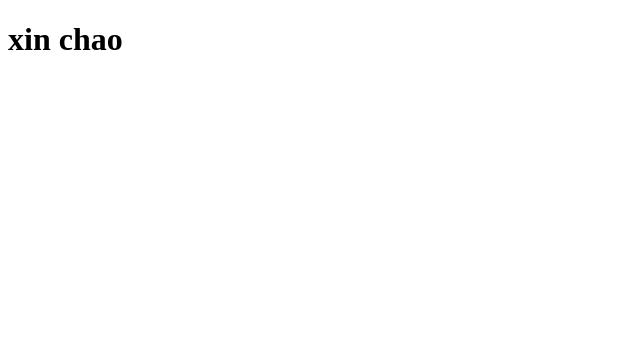
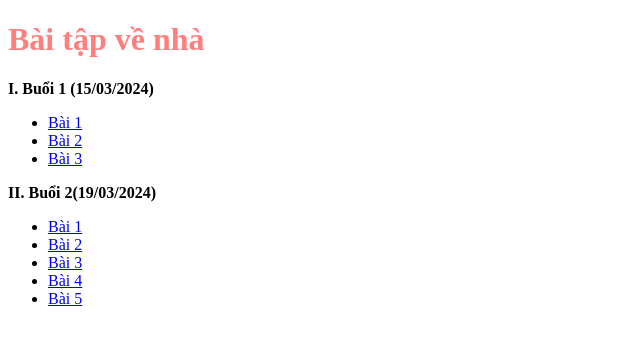
Before and after one commit to Thanhdtka/f8_fullstack_thanhdt, a plain HTML site: page index.html in a window 1280 px wide. Shown: the whole page, without its empty margins (0-640 px from the left). Drawn offline with Linux system fonts and the light colour scheme.

Commit message:
Update git pages

```diff
--- a/index.html
+++ b/index.html
@@ -3,9 +3,23 @@
   <head>
     <meta charset="UTF-8" />
     <meta name="viewport" content="width=device-width, initial-scale=1.0" />
-    <title>Document</title>
+    <title>Homeword_thanhdt</title>
   </head>
   <body>
-    <h1>xin chao</h1>
+    <h1 style="color: rgb(255, 127, 127)">Bài tập về nhà</h1>
+    <p style="font-weight: bold">I. Buổi 1 (15/03/2024)</p>
+    <ul>
+      <li><a href="day_1/bai1.html">Bài 1</a></li>
+      <li><a href="day_1/bai2.html">Bài 2</a></li>
+      <li><a href="day_1/bai3.html">Bài 3</a></li>
+    </ul>
+    <p style="font-weight: bold">II. Buổi 2(19/03/2024)</p>
+    <ul>
+      <li><a href="day_2/bai1.html">Bài 1</a></li>
+      <li><a href="day_2/bai2.html">Bài 2</a></li>
+      <li><a href="day_2/bai3.html">Bài 3</a></li>
+      <li><a href="day_2/bai4.html">Bài 4</a></li>
+      <li><a href="day_2/bai5.html">Bài 5</a></li>
+    </ul>
   </body>
 </html>
```
